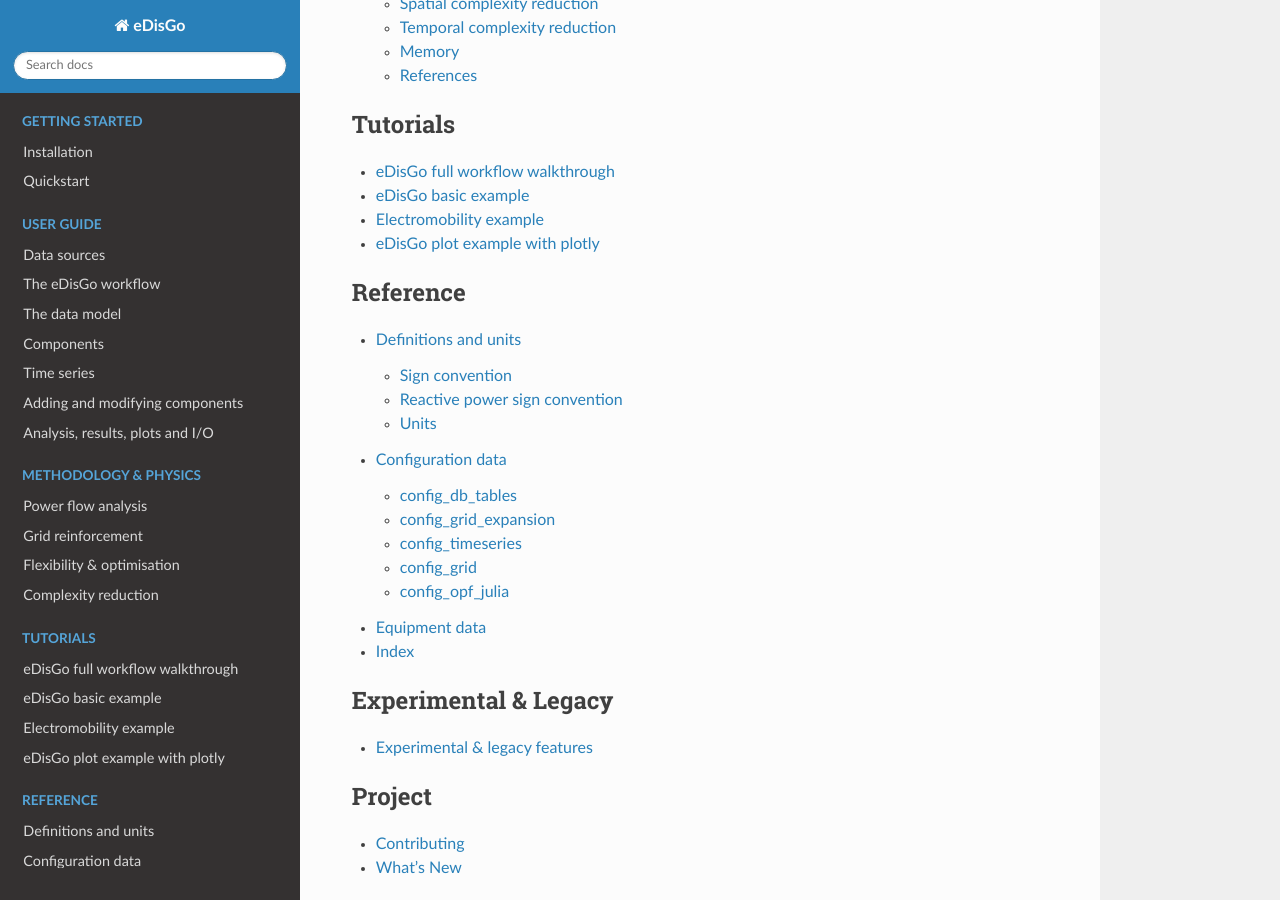
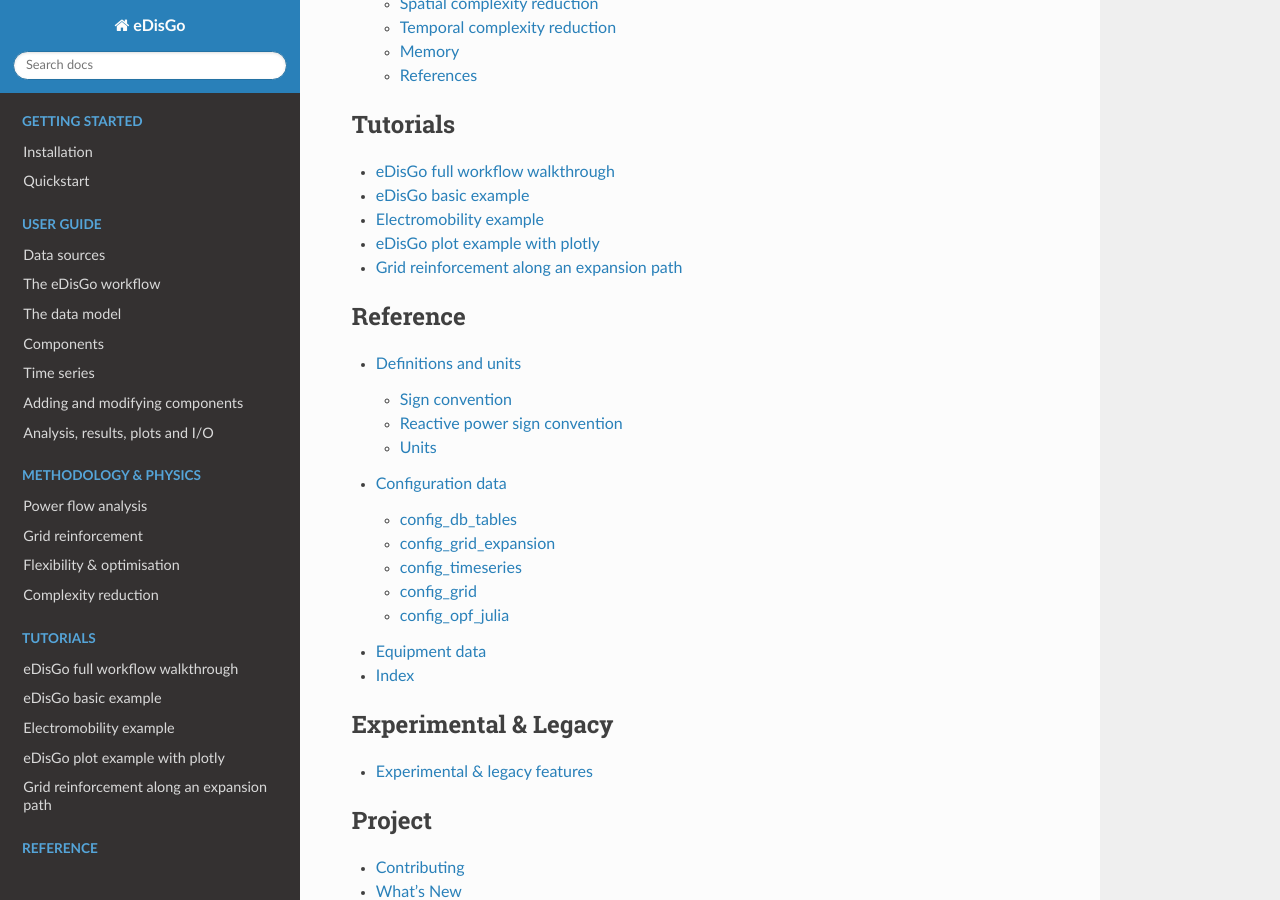
Before and after one commit to openego/eDisGo, a Sphinx documentation site: the page built from doc/index.rst, in a window 1280 px wide and 900 px high, scrolled down 3927 px. Built offline with Sphinx 7.4.7 and the Read the Docs theme 3.1.0, drawn with Linux system fonts in a browser that asks for light colours; pages that are not in the unit, such as notebooks, are missing from menus.

Commit message:
Simplify the expansion path notebook and add it to the tutorials
States the contract of the stage functions, drops the custom plot
styling and lists the notebook in the documentation.

```diff
--- a/doc/index.rst
+++ b/doc/index.rst
@@ -122,6 +122,7 @@ The synthetic distribution grids analysed in these studies are generated with
    tutorials/simple_example
    tutorials/electromobility_example
    tutorials/plot_example
+   tutorials/expansion_path_example
 
 .. _reference:
 
```
Also changed, not shown: doc/tutorials/expansion_path_example.ipynb (added), 1 other file.
